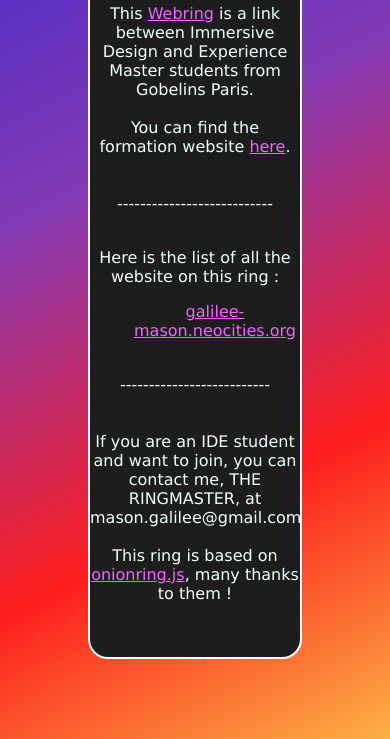
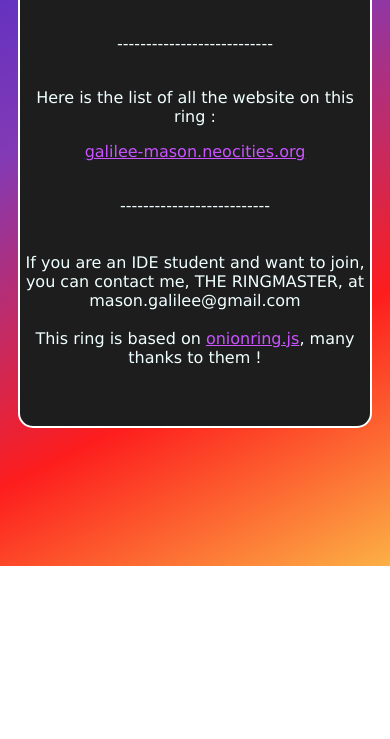
Before and after one commit to Blum3/LightWebsite, a plain HTML site: page ide-webring.html in a window 390 px wide. Shown: the part 296-1035 px from the top of the page. After the commit the page ends 862 px from the top, so only its background shows below. Drawn offline with Linux system fonts and the light colour scheme; a web font is replaced by a local one.

Commit message:
Minor changes

```diff
--- a/ide-index-style.css
+++ b/ide-index-style.css
@@ -13,15 +13,26 @@ body {
 
 #index ul {
     list-style: none;
+    padding: 0;
+    margin: 0;
 }
 
 a {
-    color: rgb(242, 101, 255);
+    color: rgb(201, 83, 255);
 }
 
 #ide-index {
     background-color: rgb(29, 29, 29);
-    margin: 80px;
+    margin: 80px 20% 80px 20%;
     border-radius: 20px;
     border: solid white 2px;
+    padding: 5px;
 }
+
+@media (max-width: 600px) {
+    #ide-index {
+
+    margin: 10px;
+    border-radius: 15px;
+}
+}
--- a/ide-webring/onionring-widget.js
+++ b/ide-webring/onionring-widget.js
@@ -62,7 +62,9 @@ else {
       <td class='webring-prev'><a href='${sites[previousIndex]}'> <img id="left-arrow" src="ide-webring/arrow.png" alt="PREV"> </a></td>
 
       <td class='webring-info'>
+        <a href="https://galilee-mason.neocities.org/ide-webring.html">
         <img src="ide-webring/logo2025white.png" alt="IDE logo">
+        </a>
         </br>
         <span class='webring-links'>
         ${randomText}
```
